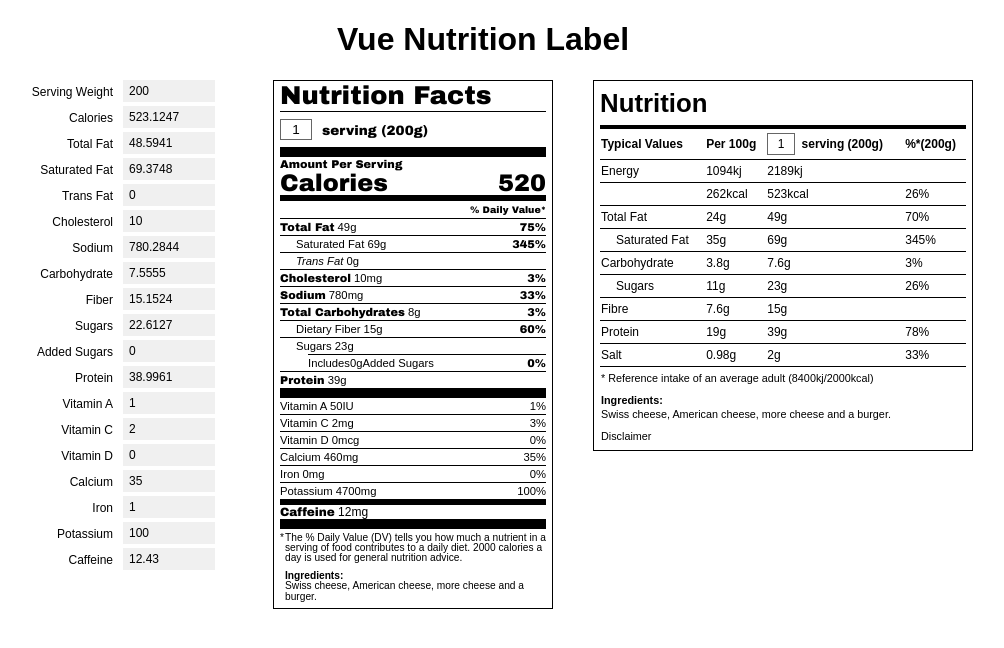
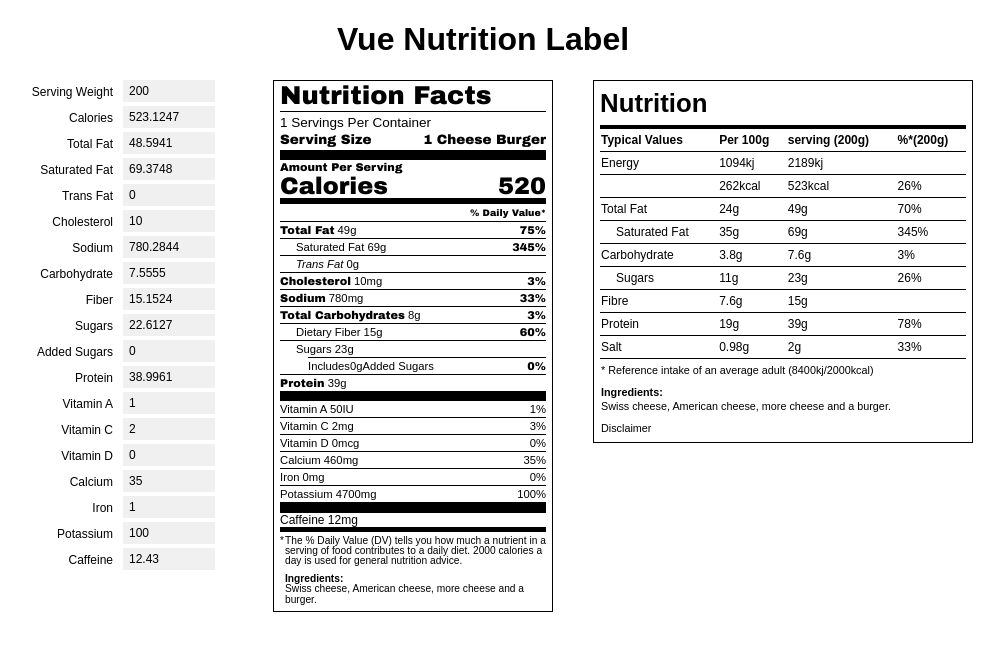
Before and after one commit to nutritionix/vue-nutrition-label, a Vue app: page / in a window 1280 px wide. Shown: the top 648 px of the page, without its empty margins (157-1161 px from the left). Built offline with nearby package versions, Linux system fonts and the light colour scheme.

Commit message:
minor layout updates based on FDA 2018 nutrition label

```diff
--- a/src/App.vue
+++ b/src/App.vue
@@ -115,14 +115,14 @@ export default {
       options: {
         width: 280,
         useFdaRounding: 1,
-        readOnly: false,
+        readOnly: true,
         multipleItems: false,
         layout: 'US',
         locale: {
           nutritionFacts: 'Nutrition Facts',
           dailyValues: 'Daily Value',
-          servingSize: 'Serving Size:',
-          servingsPerContainer: 'Servings Per Container:',
+          servingSize: 'Serving Size',
+          servingsPerContainer: 'Servings Per Container',
           amountPerServing: 'Amount Per Serving',
           calories: 'Calories',
           caffeine: 'Caffeine',
@@ -241,9 +241,9 @@ export default {
         }
       },
       item: {
-        name: 'Super Cheese Burger',
+        name: 'Cheese Burger',
         serving: 1,
-        servingPerContainer: 0,
+        servingPerContainer: 1,
         servingUnitName: 'serving',
         ingredientStatement: 'Swiss cheese, American cheese, more cheese and a burger.',
         nutrition: {
@@ -307,7 +307,7 @@ export default {
     padding: 5px 10px 0 0;
     text-align: right;
   }
-  form input {
+  form input[type='number'] {
     background-color: #f0f0f0;
     border: none;
     padding: 4px 6px;
--- a/src/NutritionLabel.vue
+++ b/src/NutritionLabel.vue
@@ -30,15 +30,15 @@
                 ({{ servingWeight }}g)
               </template>
             </div>
-            <div v-if="settings.readOnly">
-              <span v-html="text.servingSize || 'Serving Size:'">
+            <template v-if="settings.readOnly">
+              <span class="text-serving-size" v-html="text.servingSize || 'Serving Size'">
               </span>
-              <template v-if="!settings.multipleItems">
-                {{ value.serving }} x {{ itemName }}
-              </template>
+              <span class="text-serving-item" v-if="!settings.multipleItems">
+                {{ value.serving }} {{ itemName }}
+              </span>
               <span v-if="settings.multipleItems" v-html="text.multipleItems || 'Multiple items'">
               </span>
-            </div>
+            </template>
           </div>
         </div>
       </div>
@@ -157,12 +157,12 @@
           </div>
         </div>
       </div>
-      <div class="nf-bar1"></div>
+      <div class="nf-bar2"></div>
           <div v-if="caffeine.show">
-            <span class="nf-highlight" v-html="text.caffeine || 'Caffeine'"></span> {{ caffeine.value }}<span aria-hidden="true">mg</span>
+            <span v-html="text.caffeine || 'Caffeine'"></span> {{ caffeine.value }}<span aria-hidden="true">mg</span>
             <span class="sr-only"> milligrams</span>
           </div>
-      <div v-if="caffeine.show" class="nf-bar2"></div>
+      <div v-if="caffeine.show" class="nf-bar1"></div>
       <div class="nf-footnote">
         <span>
           {{ text.footnote || 'The % Daily Value (DV) tells you how much a nutrient in a serving of food contributes to a daily diet. 2000 calories a day is used for general nutrition advice.' }}
@@ -1094,10 +1094,9 @@ export default {
   &-serving {
     font-size: 1.2em;
     line-height: normal;
-    padding: 3px 0;
-    >div>span {
-      float: left;
-    }
+    padding: 2px 0;
+    clear: both;
+    overflow: auto;
   }
 
   &-serving-size {
@@ -1150,10 +1149,19 @@ export default {
   &-item-name {
     display: table;
     margin-left: 42px;
-    padding-top: 2px;
     min-height: 25px;
     &.read-only {
       margin-left: 0;
+      width: 100%;
+      min-height: 0;
+      .text-serving-size {
+        float: left;
+      }
+      .text-serving-item {
+        float: right;
+        max-width: 160px;
+        text-align: right;
+      }
     }
     > div {
       display: table-cell;
```
Also changed, not shown: 4 other files (tests, documents, lock files or other folders).
